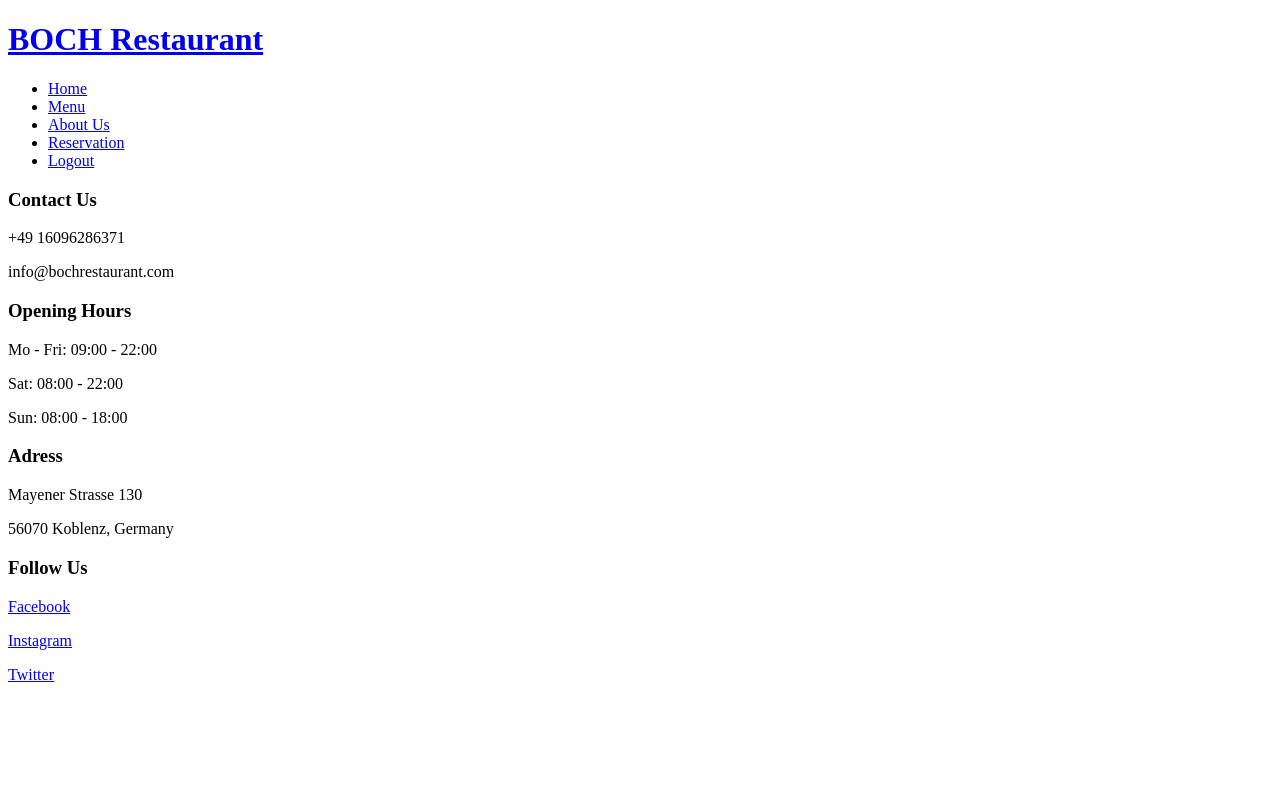
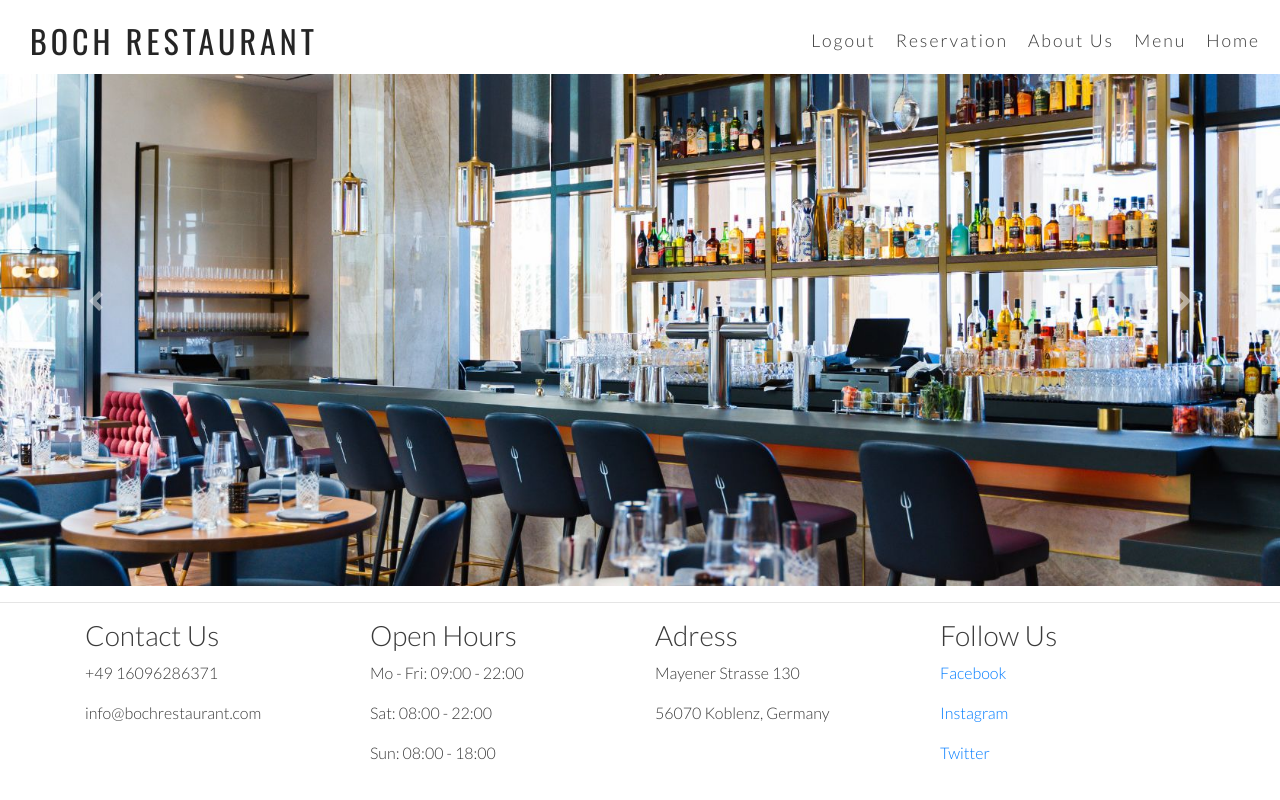
Before and after one commit to F-Clement/BOCH-Restaurant, a Django app: template templates/base.html in a window 1280 px wide. Run offline with Django 3.2, Linux system fonts and the light colour scheme; the template is opened without the code that fills it, so the values that code supplies are empty; some libraries are stand-ins or nearby versions.

Commit message:
build base.html template

```diff
--- /dev/null
+++ b/static/style.css
@@ -0,0 +1,53 @@
+@import url('https://fonts.googleapis.com/css2?family=Lato:wght@300&family=Oswald&display=swap');
+
+* {
+    padding: 0;
+    margin: 0;
+    border: none;
+}
+
+
+body {
+    font-family: lato, sans-serif;
+    font-weight: 300;
+    color: #3a3a3a;
+}
+
+/* Headings and Logo */
+
+h1 {
+    font-family: oswald, sans-serif;
+    text-transform: uppercase;
+    letter-spacing: 4px;
+    color: #252525;
+}
+
+#logo {
+    float: left;
+    font-size: 200%;
+    margin-left: 30px;
+}
+
+#menu {
+    font-size: 110%;
+    letter-spacing: 2px;
+}
+
+#menu,
+#logo {
+    line-height: 50px;
+}
+
+#menu li {
+    float: right;
+    list-style-type: none;
+    margin-right: 20px;
+}
+
+#menu a {
+    text-decoration: none;
+    color: inherit;
+}
+
+#menu a:hover {
+    border-bottom: 1px solid #3a3a3a;
--- a/templates/base.html
+++ b/templates/base.html
@@ -4,16 +4,28 @@
     <meta charset="UTF-8" />
     <meta http-equiv="X-UA-Compatible" content="IE=edge" />
     <meta name="viewport" content="width=device-width, initial-scale=1.0" />
+    <link
+      rel="stylesheet"
+      href="https://cdn.jsdelivr.net/npm/bootstrap@4.6.2/dist/css/bootstrap.min.css"
+      integrity="sha384-xOolHFLEh07PJGoPkLv1IbcEPTNtaed2xpHsD9ESMhqIYd0nLMwNLD69Npy4HI+N"
+      crossorigin="anonymous"
+    />
+    <script
+      src="https://cdn.jsdelivr.net/npm/bootstrap@4.6.2/dist/js/bootstrap.bundle.min.js"
+      integrity="sha384-Fy6S3B9q64WdZWQUiU+q4/2Lc9npb8tCaSX9FK7E8HnRr0Jz8D6OP9dO5Vg3Q9ct"
+      crossorigin="anonymous"
+    ></script>
+    <link rel="stylesheet" href="../static/style.css" />
     <title>BOCH Restaurant</title>
   </head>
   <body>
     <!-- Header to contain our logo and navigation -->
-    <header>
+    <header class="head">
       <a href="index.html">
         <h1 id="logo">BOCH Restaurant</h1>
       </a>
       <nav id="menu">
-        <ul>
+        <ul class=>
           <li>
             <a href="#">Home</a>
           </li>
@@ -32,31 +44,58 @@
         </ul>
       </nav>
     </header>
+    <section>
+    <div id="carouselExampleFade" class="carousel slide carousel-fade" data-ride="carousel">
+        <div class="carousel-inner">
+            <div class="carousel-item active">
+                <img src="../media/assets/boch.jpg" class="d-block w-100" alt="...">
+            </div>
+            <div class="carousel-item">
+                <img src="../media/assets/bochfood.jpg" class="d-block w-100" alt="...">
+            </div>
+        </div>
+        <button class="carousel-control-prev" type="button" data-target="#carouselExampleFade" data-slide="prev">
+            <span class="carousel-control-prev-icon" aria-hidden="true"></span>
+            <span class="sr-only">Previous</span>
+        </button>
+        <button class="carousel-control-next" type="button" data-target="#carouselExampleFade" data-slide="next">
+            <span class="carousel-control-next-icon" aria-hidden="true"></span>
+            <span class="sr-only">Next</span>
+        </button>
+    </div>
+    </section>
+    <hr />
     <!-- Create footer with seperate divs for different categories of information-->
+    <div>
       <footer>
-      <div class="contact-us">
+        <div class="container">
+          <div class="row">
+            <div class="col">
               <h3>Contact Us</h3>
               <p>+49 16096286371</p>
               <p>info@bochrestaurant.com</p>
             </div>
-      <div>
-        <h3>Opening Hours</h3>
+            <div class="col">
+              <h3>Open Hours</h3>
               <p>Mo - Fri: 09:00 - 22:00</p>
               <p>Sat: 08:00 - 22:00</p>
               <p>Sun: 08:00 - 18:00</p>
             </div>
-      <div>
+            <div class="col">
               <h3>Adress</h3>
               <p>Mayener Strasse 130</p>
               <p>56070 Koblenz, Germany</p>
             </div>
-      <div>
+            <div class="col">
               <h3>Follow Us</h3>
               <p><a href="facebook.com">Facebook</a></p>
               <p><a href="instagram.com">Instagram</a></p>
               <p><a href="twitter.com">Twitter</a></p>
             </div>
+          </div>
+        </div>
       </footer>
+    </div>
     <script
       src="https://kit.fontawesome.com/38ea61cdd6.js"
       crossorigin="anonymous"
```
Also changed, not shown: media/assets/boch.jpg (added), media/assets/bochfood.jpg (added). Lines whose indentation alone changed are shown as unchanged.
